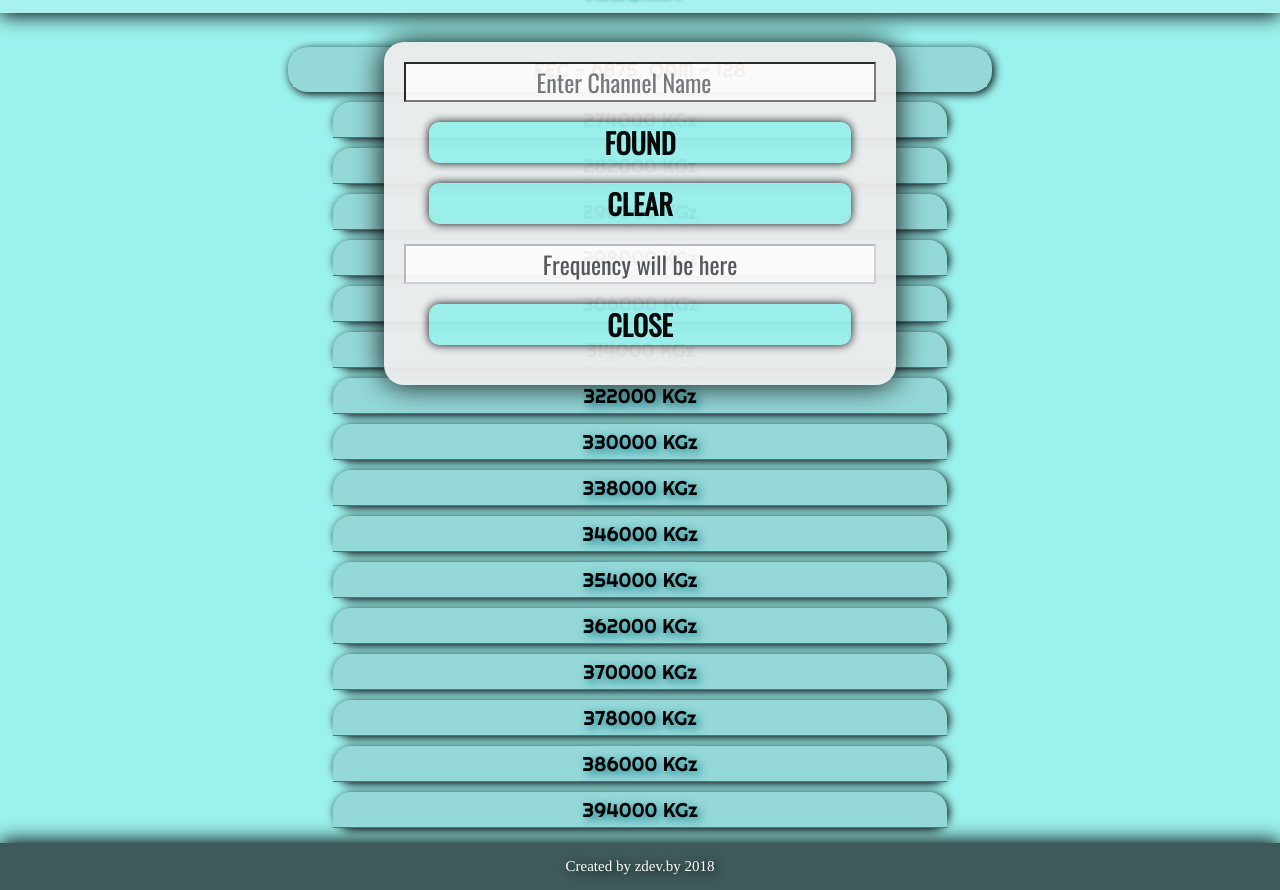
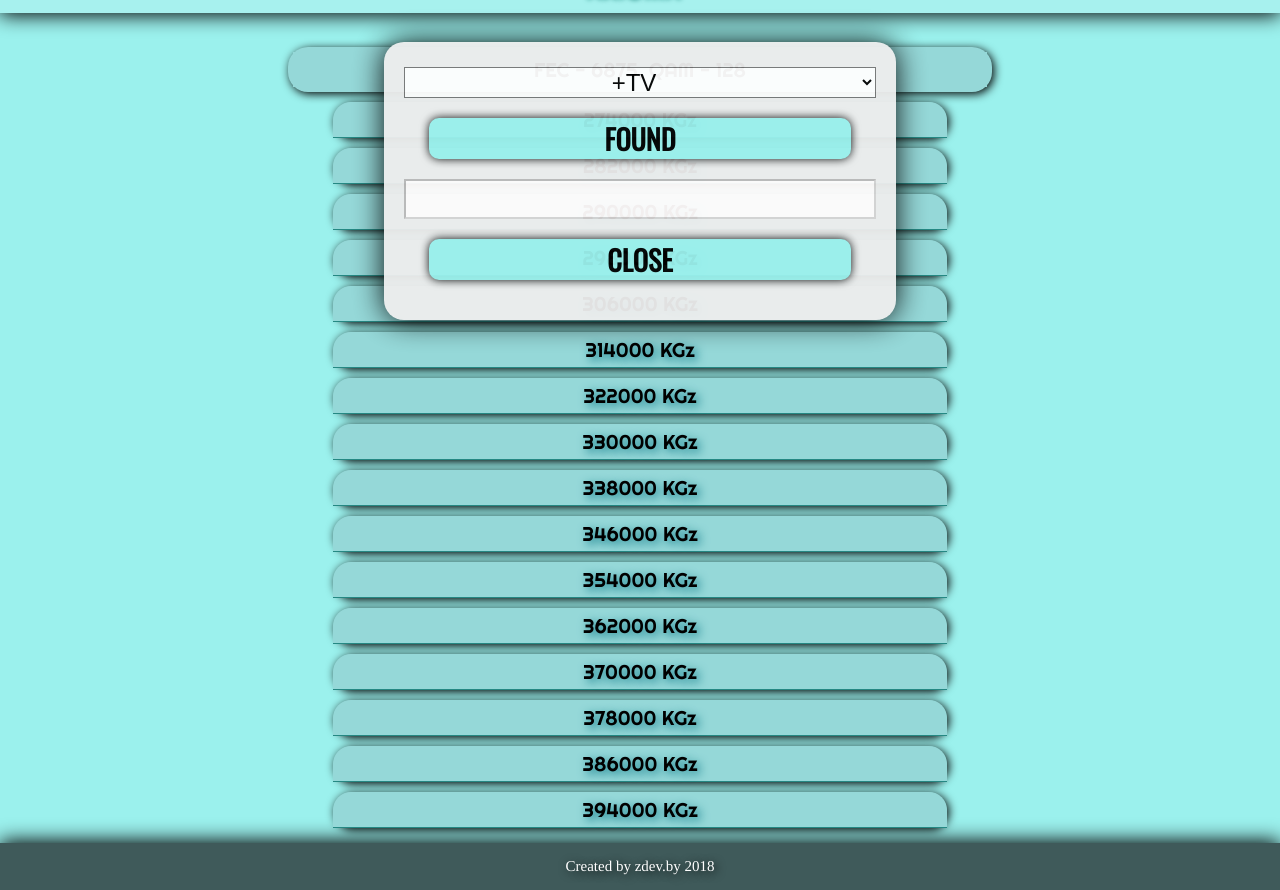
Before and after one commit to marmishka/dvb-c, a plain HTML site: page index.html in a window 1280 px wide. Both pictures are taken after a click on the element "AXIOMA". Shown: the part 38-928 px from the top of the page. Drawn offline with nearby package versions, Linux system fonts and the light colour scheme; a web font is replaced by a local one.

Commit message:
change font size in dropdown list

```diff
--- a/main.css
+++ b/main.css
@@ -139,8 +139,13 @@ h3{
     box-shadow: 0 0 10px;
     border-radius: 10px;
 }
+
 h3:hover{
     box-shadow: 0 0 50px;
+}
+select{
+    width:100%;
+    background: white;
 }
 
    footer{
@@ -176,7 +181,7 @@ h3:hover{
        font-size:1em;
    }
    #ch-list{
-       font-size:2em;
+       font-size:1em;
    }
    @media screen and (max-width:720px){
        main{
--- a/main.js
+++ b/main.js
@@ -5,8 +5,8 @@
 $.getJSON("main.json",function(data){
 
     $("header").append(data[0].id+"<img src=\""+data[0].ch+"\" width=\"100px\"/>");
-    $("main").append("<form><input id=\"tt\" name=\"ch-list\" list=\"ch-list\" placeholder=\"Enter Channel Name\"/ requared>"+
-    "<datalist id=\"ch-list\"></datalist><h3 id =\"found\">FOUND</h3><h3 id =\"clear\">CLEAR</h3><input id=\"ttt\" type=\"text\" value=\"Frequency will be here\" disabled></input><h3 id =\"close\">CLOSE</h3></form>");
+    $("main").append("<form><select id=\"ch-list\" placeholder=\"Enter Channel Name\"></select>"+
+    "<h3 id =\"found\">FOUND</h3><input id=\"ttt\" type=\"text\" disabled></input><h3 id =\"close\">CLOSE</h3></form>");
     $("main").append("<div class=\"info\">"+
                      "<div id=\"info\">FEC - "+data[1].id+",  QAM - "+data[1].ch+"</div>"+
                      "</div>");
@@ -27,8 +27,9 @@ $.getJSON("main.json",function(data){
 
     }};
     lch.sort();
+
     $(lch).each( function(index, item) {
-        var option = $('<option style=\"font-size:1.5em;\" value="'+item+'"></option>');
+        var option = $('<option  value="'+item+'">'+item+'</option>');
         $('#ch-list').append(option);
     });
     $(".content").slideUp();
@@ -36,20 +37,14 @@ $.getJSON("main.json",function(data){
         var freq="";
         var end ="";
         var key ="";
-        var channel=document.getElementById("tt").value;
-        if (channel==""){freq="Be careful, Enter Channel Name";
-                             end="";
-
-                            }
-
-        else{
+        var channel=document.getElementById("ch-list").value;
             for (var i=2;i<data.length;i++){
                 if (channel===data[i].ch){freq=data[i].id;
                                            end="000 KGz";
                                            key="#a"+freq;
             }
 
-            }
+
 
         }
         document.getElementById("ttt").value =freq+end;
@@ -63,6 +58,7 @@ $.getJSON("main.json",function(data){
     $("#close").click(function(){
         $("form").slideUp();
    });
+
 
 
    $("header").click(function(){
```
